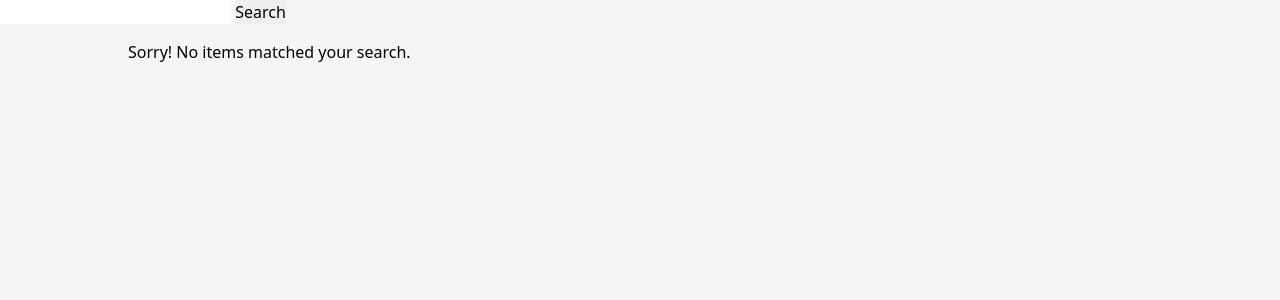
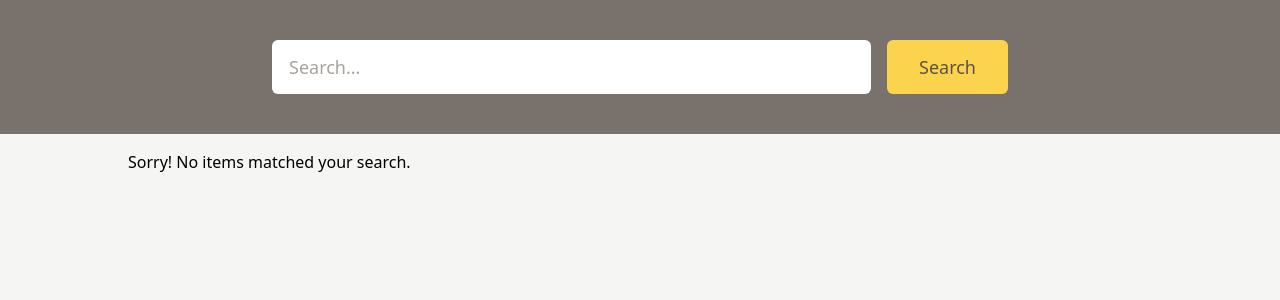
Before and after one commit to marijnvdwerf/peek, a PHP site: template resources/views/search.twig in a window 1280 px wide. Shown: the top 300 px of the page. Run offline with PHP 8.4, Linux system fonts and the light colour scheme; the template is opened without the code that fills it, so the values that code supplies are empty; style sheets or scripts are compiled from the project's sources; some libraries are stand-ins or nearby versions.

Commit message:
Clean up design a bit

```diff
--- a/resources/views/search.twig
+++ b/resources/views/search.twig
@@ -1,9 +1,16 @@
 {% extends 'base.twig' %}
 
 {% block content %}
-    <form action="/search">
-        <input type="search" name="q" value="{{ query|escape('html_attr') }}">
-        <input type="submit" value="Search">
+    <form action="/search" class="bg-gray-500">
+        <div class="max-w-screen-md mx-auto px-4 py-10">
+            <div class="flex flex-row">
+                <input type="search" name="q" value="{{ query|escape('html_attr') }}"
+                       placeholder="Search..."
+                       class="w-full border border-transparent rounded-md py-3 px-4 text-lg font-medium focus:outline-none focus:ring-2 focus:ring-gray-600">
+                <input type="submit" value="Search"
+                       class="ml-4 bg-yellow-300 rounded-md text-lg text-base font-medium text-gray-600 py-3 px-8">
+            </div>
+        </div>
     </form>
 
     <div class="container lg:max-w-screen-lg mx-auto">
```
Also changed, not shown: resources/views/index.twig (+8 -4 lines).
